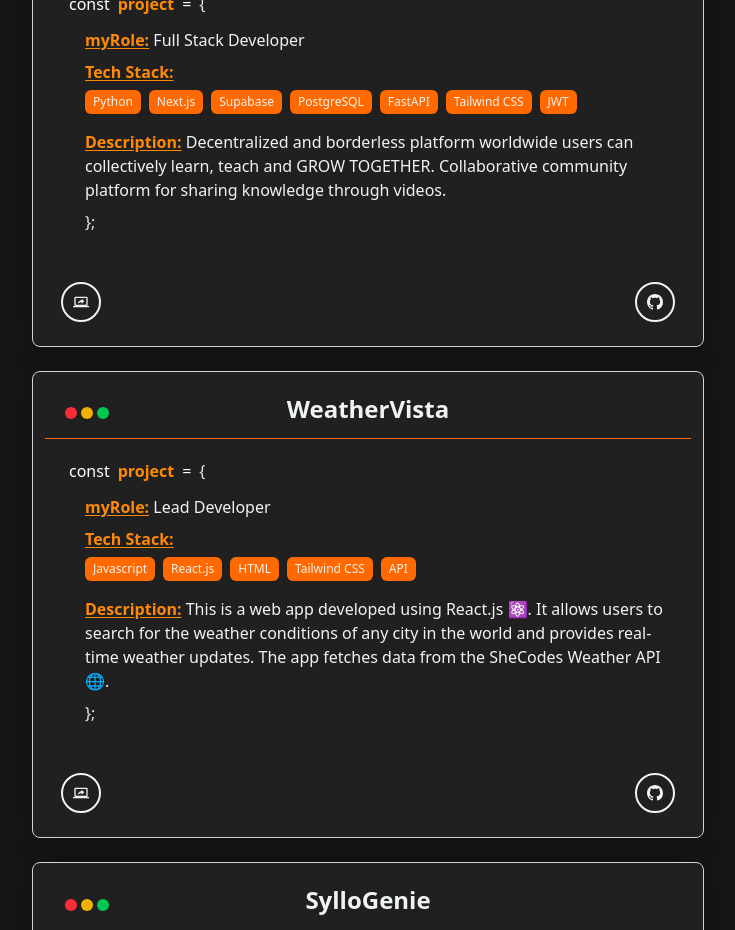
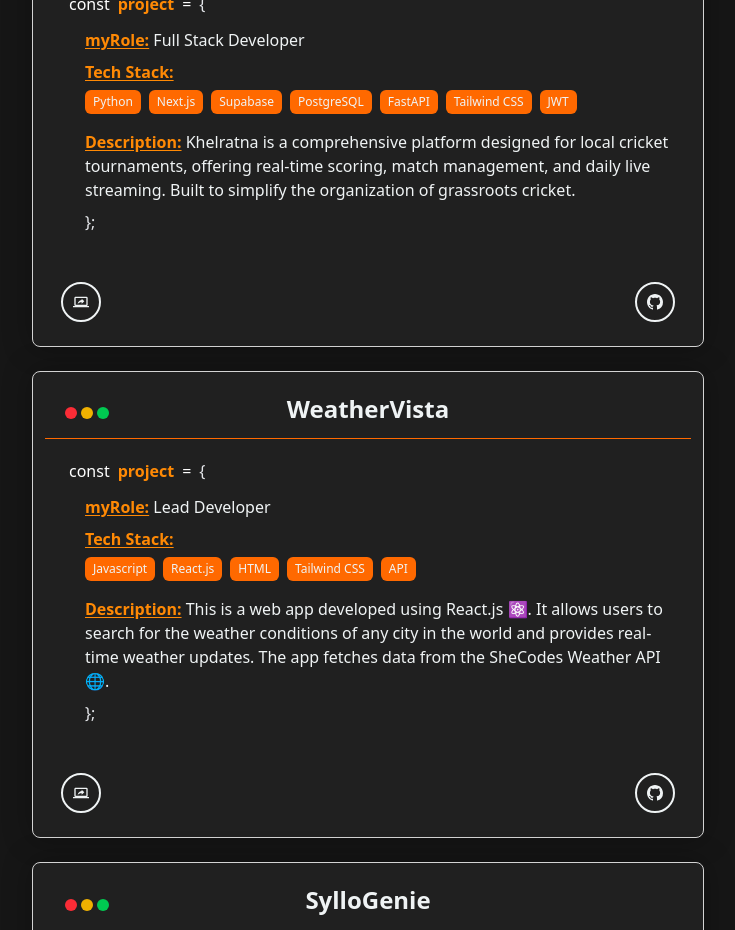
Before and after one commit to imSubhro/new_portfolio, a React (Vite) app: page / in a window 1280 px wide. Shown: the part 1740-2670 px from the top of the page, without its empty margins (272-1007 px from the left). Built offline with nearby package versions, Linux system fonts and the light colour scheme.

Commit message:
add:prj desc

```diff
--- a/src/components/projects/projects.jsx
+++ b/src/components/projects/projects.jsx
@@ -1,4 +1,4 @@
-// import { useState } from 'react';
+
 import { FaPlay } from 'react-icons/fa';
 import more from '../../assets/image/button.png';
 import { BsGithub } from "react-icons/bs";
@@ -10,7 +10,7 @@ const projectsData = [
     {
         id: 1,
         name: "KHELRATNA",
-        description: "Decentralized and borderless platform worldwide users can collectively learn, teach and GROW TOGETHER. Collaborative community platform for sharing knowledge through videos.",
+        description: "Khelratna is a comprehensive platform designed for local cricket tournaments, offering real-time scoring, match management, and daily live streaming. Built to simplify the organization of grassroots cricket.",
         tags: ["Python", "Next.js", "Supabase", "PostgreSQL", "FastAPI", "Tailwind CSS", "JWT"],
         code: "https://github.com/yourusername/open-course",
         demo: "https://opencourse.com",
```
